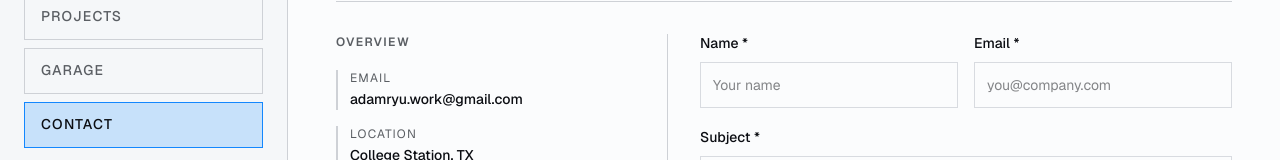
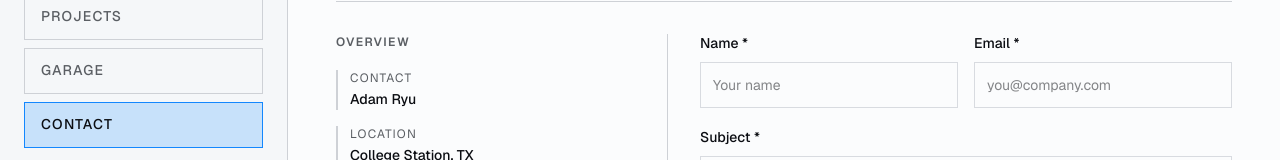
Before and after one commit to adavidryu/portfolio, a Next.js app: page /contact in a window 1280 px wide. Shown: the part 213-373 px from the top of the page. Built offline with nearby package versions, Linux system fonts and the light colour scheme.

Commit message:
fix: remove sensitive info

```diff
--- a/app/api/contact/route.ts
+++ b/app/api/contact/route.ts
@@ -9,7 +9,7 @@ export async function POST(request: Request) {
     const message = String(incoming.get('message') ?? '').trim();
     const subjectInput = String(incoming.get('_subject_custom') ?? '').trim();
     const resendApiKey = process.env.RESEND_API_KEY;
-    const toEmail = process.env.CONTACT_TO_EMAIL || 'adamryu.work@gmail.com';
+    const toEmail = process.env.CONTACT_TO_EMAIL;
     const fromEmail = process.env.CONTACT_FROM_EMAIL || 'Portfolio Contact <onboarding@resend.dev>';
 
     if (!name || !email || !message) {
@@ -17,6 +17,9 @@ export async function POST(request: Request) {
     }
     if (!resendApiKey) {
       return NextResponse.json({ error: 'Contact service is not configured.' }, { status: 500 });
+    }
+    if (!toEmail) {
+      return NextResponse.json({ error: 'Contact recipient email is not configured.' }, { status: 500 });
     }
 
     const safeSubject = subjectInput || 'New Portfolio Contact Form Submission';
--- a/app/contact/page.tsx
+++ b/app/contact/page.tsx
@@ -55,10 +55,8 @@ export default function Contact() {
               <p className="text-xs font-semibold uppercase tracking-[0.12em] text-muted-foreground">Overview</p>
               <div className="mt-5 space-y-4 text-sm">
                 <div className="border-l-2 border-border pl-3">
-                  <p className="text-xs uppercase tracking-[0.1em] text-muted-foreground">Email</p>
-                  <a href="mailto:adamryu.work@gmail.com" className="mt-1 inline-block font-medium hover:underline">
-                    adamryu.work@gmail.com
-                  </a>
+                  <p className="text-xs uppercase tracking-[0.1em] text-muted-foreground">Contact</p>
+                  <p className="mt-1 font-medium">Adam Ryu</p>
                 </div>
                 <div className="border-l-2 border-border pl-3">
                   <p className="text-xs uppercase tracking-[0.1em] text-muted-foreground">Location</p>
```
Also changed, not shown: 1 other file (tests, documents, lock files or other folders).
